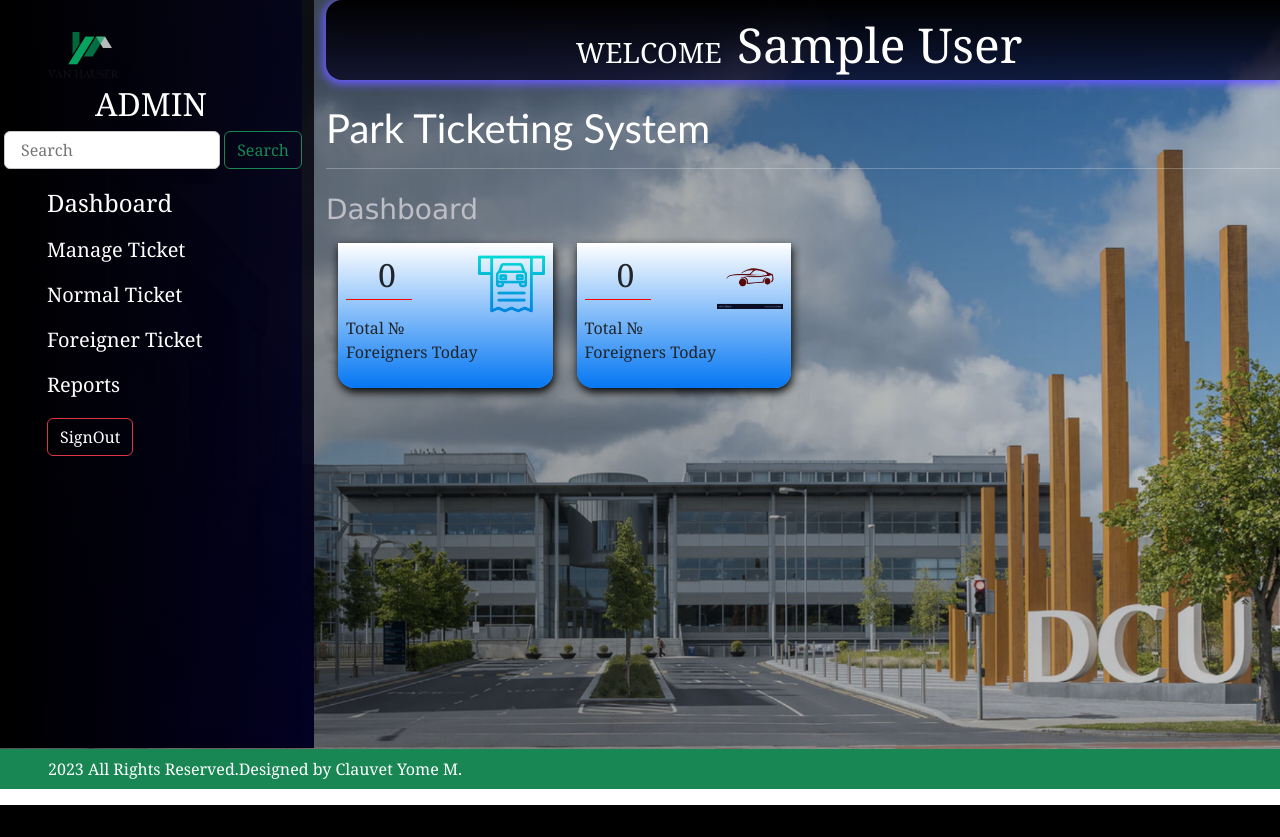
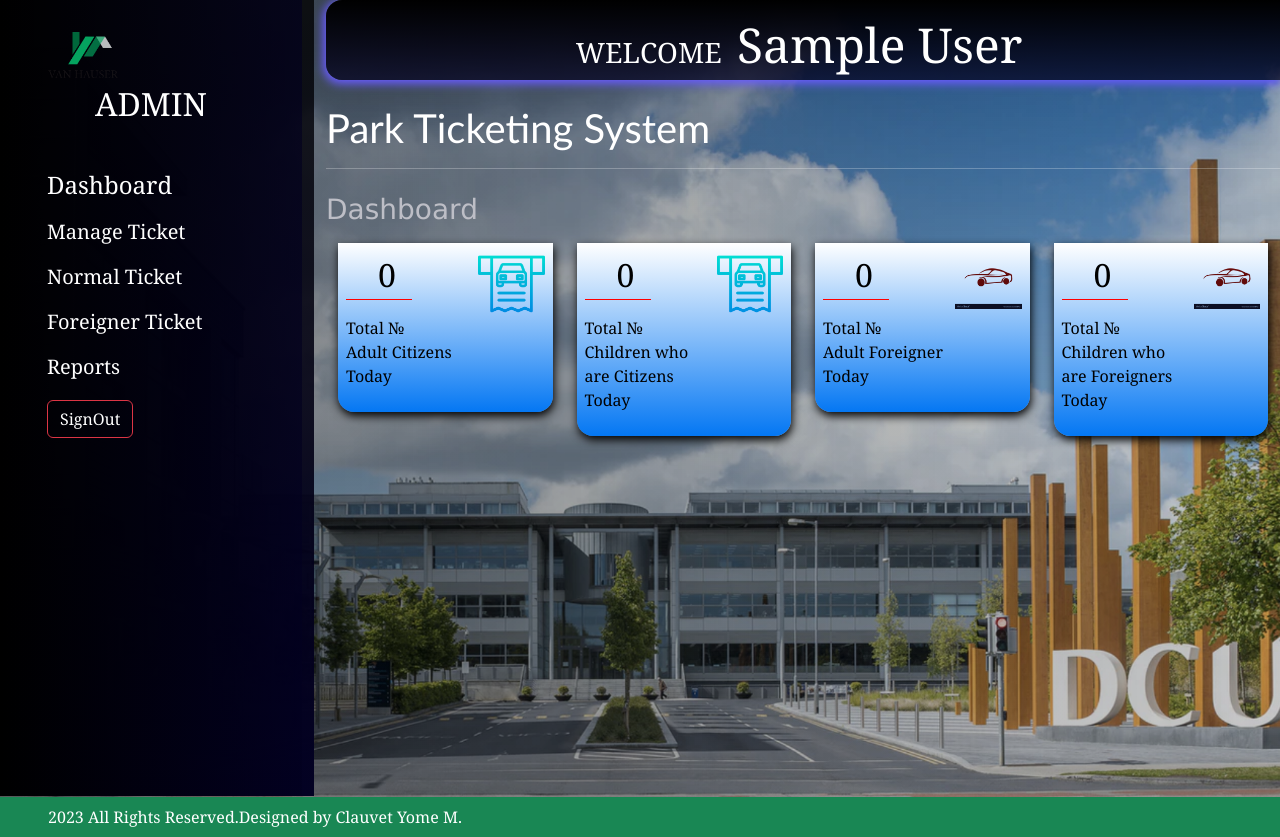
Before and after one commit to Clauvet1/Park-Ticketing-Management-System-V2, a PHP site: page / in a window 1280 px wide. Shown: the top 837 px of the page. Before the commit the page ends 805 px from the top, so only its background shows below. Run offline with PHP 8.4, Linux system fonts and the light colour scheme; the visitor is signed in with stand-in values (Sample User, id 1); data that the repository does not hold is empty.

Commit message:
commit sixth

```diff
--- a/css/style.css
+++ b/css/style.css
@@ -144,19 +144,26 @@ input{
 .year{
     font-size: 16em;
     text-align: center;
-    color: white;
-    text-shadow: 4px 4px 10px black;
+    color: rgb(4, 3, 55);
+    text-shadow: 4px 4px 10px rgba(2, 1, 39, 0.775);
 }
 .date{
     width: 100%;
     background-color: white;
     border-radius: 1em 0 0 1em;
     margin-top: 2em;
-    background:linear-gradient(rgb(192, 194, 247), rgb(255, 255, 255));
+    background:linear-gradient(rgb(255, 255, 255), rgb(255, 255, 255));
 
 }
 .display-report{
     font-size: 1.2em;
+}
+.full{
+    margin: 4em 0;
+}
+.no{
+    text-decoration: none;
+    color: black;
 }
 span{
     font-size: xxx-large;
--- a/foreigner_ticket.php
+++ b/foreigner_ticket.php
@@ -109,7 +109,7 @@
                         </div>
                     </div>
                     <hr>
-                   <center><button type="submit" class="save mx-5 px-3 btn btn-outline-success"  name="submit">PRINT</button></center>
+                   <center><button type="submit" class="save mx-5 px-3 btn btn-outline-success"  name="submit">SAVE</button></center>
                 </div>
             </form>
         </div>
--- a/includes/main_navbar.php
+++ b/includes/main_navbar.php
@@ -2,15 +2,9 @@
             <img src="images/logo.png" alt="" class="logo">
             <h2 class="text-white text-center">ADMIN</h2>
             <nav>
-                <form action="" method="POST">
-                    <div class="sc">
-                    <input type="text" name="search" placeholder="Search" class="w-75 rounded-2 mx-1 px-3" title="Type in a category">
-                <button type="submit" class="btn btn-outline-success" name="submit">Search</button>
-                    </div>
 
-                </form>
 
-              <ul>
+              <ul class="mt-5">
                   <li><a href="index.php" class="text-decoration-none h4 text-white">Dashboard</a><img src="images/arrow.png" class="nav-arrow"></li>
                   <li><a href="manage_ticket.php" class="text-decoration-none h5 text-white">Manage Ticket</a><img src="images/arrow.png" class="nav-arrow"></li>
                   <li><a href="normal_ticket.php" class="text-decoration-none h5 text-white">Normal Ticket</a><img src="images/arrow.png" class="nav-arrow"></li>
--- a/includes/sub_navbar.php
+++ b/includes/sub_navbar.php
@@ -6,12 +6,9 @@
 
       <div class="collapse navbar-collapse" id="navbarsExample01">
 
-      <form role="search" method="POST" class="my-4">
-          <input class="form-control" name="search" type="search" placeholder="Search" aria-label="Search">
-          <button name="submit" class="btn btn-outline-success my-1" type="submit">Search</button>
-        </form>
 
-        <ul class="navbar-nav me-auto mb-2">
+
+        <ul class="navbar-nav me-auto mb-2 mt-4">
           <li class="nav-item">
             <a class="nav-link active" aria-current="page" href="index.php">Home</a>
           </li>
--- a/index.php
+++ b/index.php
@@ -17,19 +17,48 @@
         <hr>
         <h3>Dashboard</h3>
         <div class="container">
+          <a class="no" href="search.php">
         <div class="row">
           <?php
-          $sql = "SELECT * FROM normal_ticket;";
+        $sql = "SELECT * FROM foreigner_ticket;";
           $result = mysqli_query($conn, $sql);
           $rowcount = mysqli_num_rows($result);
-             ?>
+          $foreigner_adults_count = 0;
+          $foreigner_child_count = 0;
+          $foreigner_total_cost = 0;
+          if($rowcount > 0){
+            while($row = mysqli_fetch_assoc($result)){
+            $foreigner_adults = $row['num_of_adults'];
+            $foreigner_child = $row['num_of_children'];
+            $foreigner_total = $row['total_cost'];
+            $foreigner_adults_count += $foreigner_adults;
+            $foreigner_child_count += $foreigner_child;
+            $foreigner_total_cost += $foreigner_total;
+            }
+          }
+          $sql = "SELECT * FROM normal_ticket;";
+          $result1 = mysqli_query($conn, $sql);
+          $rowcount1 = mysqli_num_rows($result1);
+          $citizen_total_cost = 0;
+          $citizen_adults_count = 0;
+          $citizen_child_count = 0;
+          if($rowcount1 > 0){
+            while($row = mysqli_fetch_assoc($result1)){
+            $citizen_adults = $row['num_of_adults'];
+            $citizen_child = $row['num_of_children'];
+            $citizen_total = $row['total_cost'];
+            $citizen_total_cost += $citizen_total;
+            $citizen_adults_count += $citizen_adults;
+            $citizen_child_count += $citizen_child;
+            }
+          }?>
 
           <div class="col-lg-3">
             <div class="box">
               <div class="box_content p-2">
                 <div class="data">
-                <p class="total_result"><?= $rowcount?></p>
-                <p>Total &numero; <br>Foreigners Today</p>
+                <p class="total_result"><?= $citizen_adults_count?></p>
+                <p>Total &numero; <br>Adult Citizens Today</p>
                 </div>
                 <div class="image">
                   <img class="IMG1" src="images/booking.png" alt="">
@@ -38,19 +67,27 @@
 
             </div>
           </div>
-          <?php
-
-          $sql = "SELECT * FROM foreigner_ticket;";
-          $result = mysqli_query($conn, $sql);
-          $rowcount = mysqli_num_rows($result) ?>
-
 
           <div class="col-lg-3">
             <div class="box">
               <div class="box_content p-2">
                 <div class="data">
-                <p class="total_result"><?= $rowcount?></p>
-                <p>Total &numero; <br>Foreigners Today</p>
+                <p class="total_result"><?= $citizen_child_count?></p>
+                <p>Total &numero; <br>Children who are Citizens Today</p>
+                </div>
+                <div class="image">
+                  <img class="IMG1" src="images/booking.png" alt="">
+                </div>
+              </div>
+
+            </div>
+          </div>
+          <div class="col-lg-3">
+            <div class="box">
+              <div class="box_content p-2">
+                <div class="data">
+                <p class="total_result"><?= $foreigner_adults_count?></p>
+                <p>Total &numero; <br>Adult Foreigner Today</p>
                 </div>
                 <div class="image">
                   <img class="IMG1" src="images/packing.jpg" alt="">
@@ -59,9 +96,23 @@
 
             </div>
           </div>
-          <?php
-          ?>
+
+          <div class="col-lg-3">
+            <div class="box">
+              <div class="box_content p-2">
+                <div class="data">
+                <p class="total_result"><?= $foreigner_child_count?></p>
+                <p>Total &numero; <br>Children who are Foreigners Today</p>
+                </div>
+                <div class="image">
+                  <img class="IMG1" src="images/packing.jpg" alt="">
+                </div>
+              </div>
+
+            </div>
+          </div>
         </div>
+        </a>
         </div>
 
       </div>
--- a/normal_ticket.php
+++ b/normal_ticket.php
@@ -118,7 +118,7 @@
                         </div>
                     </div>
                     <hr>
-                   <center><button type="submit" class="save mx-5 px-3 btn btn-outline-success"   name="submit">PRINT</button></center>
+                   <center><button type="submit" class="save mx-5 px-3 btn btn-outline-success"   name="submit">SAVE</button></center>
                 </div>
             </form>
         </div>
```
Also changed, not shown: report.php (+32 -12 lines), search.php (added, +96 -0 lines).
